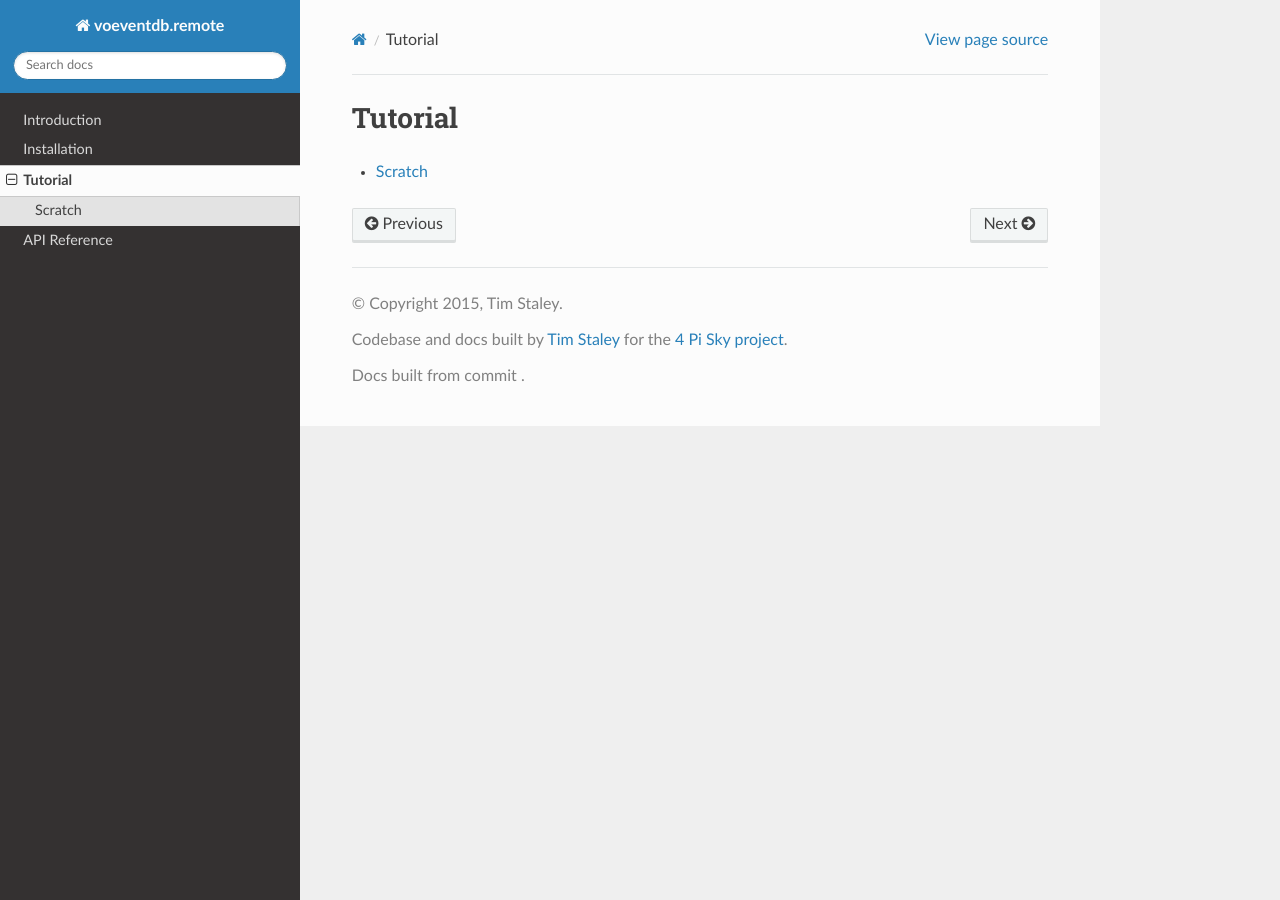
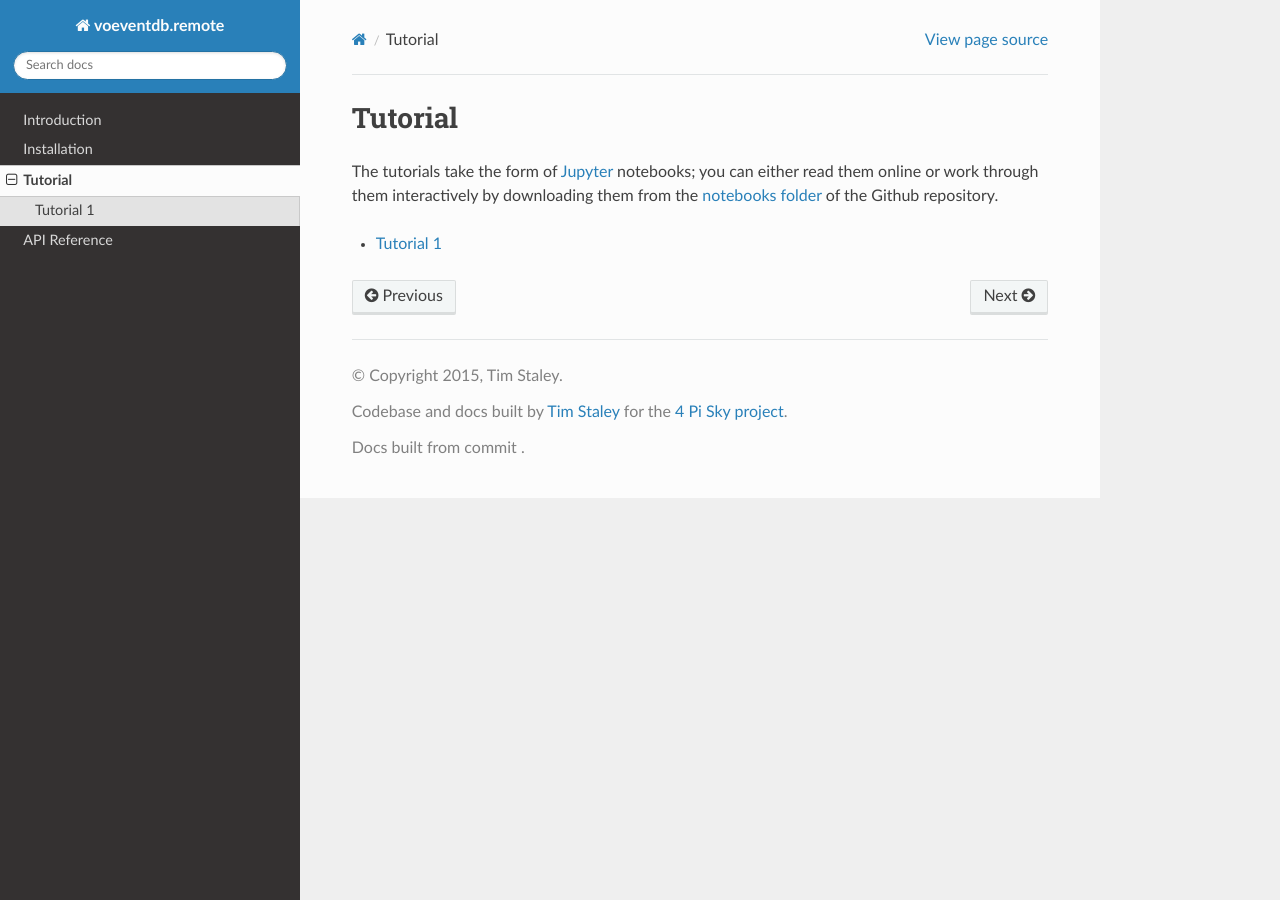
Before and after one commit to timstaley/voeventdb.remote, a Sphinx documentation site: the page built from docs/source/tutorial/index.rst, in a window 1280 px wide. Built offline with Sphinx 7.4.7 and the Read the Docs theme 2.0.0, drawn with Linux system fonts in a browser that asks for light colours; the version number could not be read and is left out.

Commit message:
Docs: Add first tutorial.

```diff
--- a/docs/source/conf.py
+++ b/docs/source/conf.py
@@ -130,8 +130,12 @@ def convert_nb(nbpath, output_folder):
         ])
 
     # Clear notebook output
-    sh(["jupyter", "nbconvert", "--to", "notebook", "--inplace",
-        "--ClearOutputPreprocessor.enabled=True", nbpath])
+    sh(["jupyter", "nbconvert", "--to", "notebook",
+        # "--inplace",
+        "--ClearOutputPreprocessor.enabled=True",
+        nbpath,
+        "--output", nbpath,
+        ])
 
 import glob
 notebooks = glob.glob('notebooks/*.ipynb')
--- a/docs/source/reference/index.rst
+++ b/docs/source/reference/index.rst
@@ -26,7 +26,7 @@ API version 0 (``apiv0``)
     :undoc-members:
     :member-order: bysource
 
-.. automodule:: voeventdb.remote.apiv0
+.. automodule:: voeventdb.remote.apiv0.convenience_funcs
     :members:
     :undoc-members:
     :member-order: bysource
--- a/docs/source/tutorial/index.rst
+++ b/docs/source/tutorial/index.rst
@@ -3,8 +3,15 @@
 Tutorial
 =========
 
+The tutorials take the form of Jupyter_ notebooks; you can either read them
+online or work through them interactively by downloading them from the
+`notebooks folder`_ of the Github repository.
+
+
+.. _Jupyter: http://jupyter.org/
+.. _notebooks folder: https://github.com/timstaley/voeventdb.remote/tree/master/docs/source/notebooks
 
 .. toctree::
    :maxdepth: 2
 
-   scratch
+   tutorial1
--- a/docs/source/tutorial/scratch.rst
+++ /dev/null
@@ -1,4 +0,0 @@
-Scratch
-=============
-.. raw:: html
-   :file: scratch.html
--- /dev/null
+++ b/docs/source/tutorial/tutorial1.rst
@@ -0,0 +1,4 @@
+Tutorial 1
+=============
+.. raw:: html
+   :file: tutorial1.html
```
Also changed, not shown: docs/source/notebooks/scratch.ipynb, docs/source/notebooks/tutorial1.ipynb (added).
